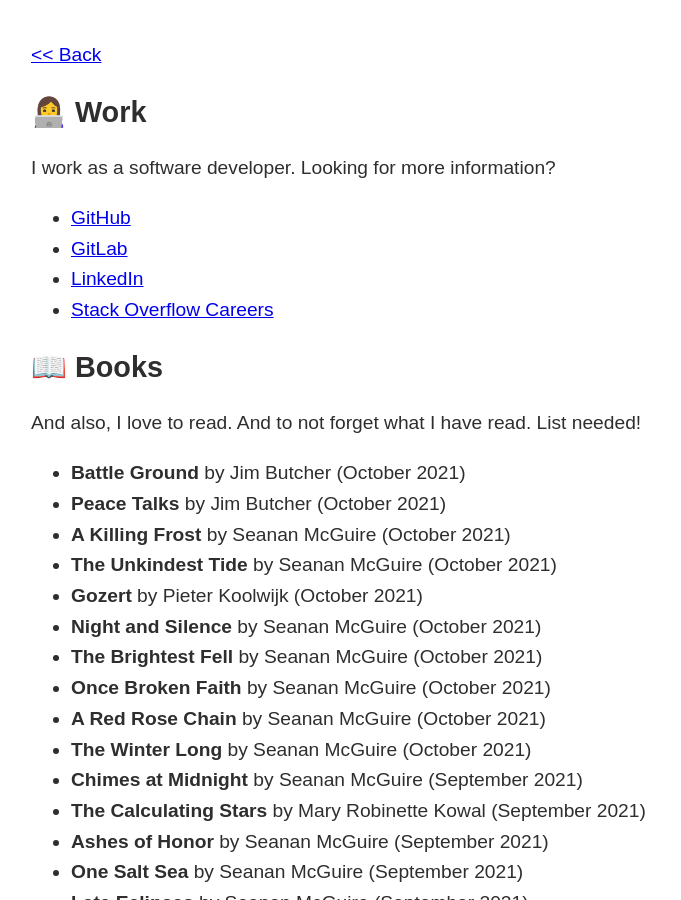
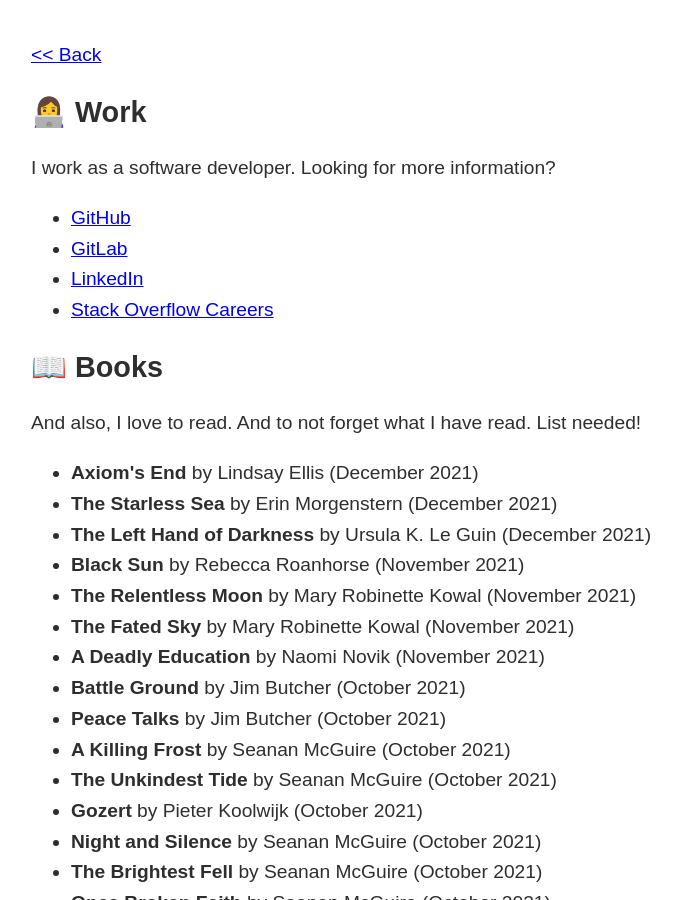
Before and after one commit to josienb/fictional-fungi, a Jekyll site: the page built from about.html, in a window 1280 px wide and 900 px high. Shown: the whole window, without its empty margins (284-965 px from the left). Built offline with Jekyll 4.4.1, drawn with Linux system fonts in a browser that asks for light colours.

Commit message:
Update book list for November & December

```diff
--- a/_data/books.yml
+++ b/_data/books.yml
@@ -1,3 +1,38 @@
+- title: Axiom's End
+  author: Lindsay Ellis
+  month: December 2021
+  firsttime: true
+
+- title: The Starless Sea
+  author: Erin Morgenstern
+  month: December 2021
+  firsttime: true
+
+- title: The Left Hand of Darkness
+  author: Ursula K. Le Guin
+  month: December 2021
+  firsttime: true
+
+- title: Black Sun
+  author: Rebecca Roanhorse
+  month: November 2021
+  firsttime: true
+
+- title: The Relentless Moon
+  author: Mary Robinette Kowal
+  month: November 2021
+  firsttime: true
+
+- title: The Fated Sky
+  author: Mary Robinette Kowal
+  month: November 2021
+  firsttime: true
+
+- title: A Deadly Education
+  author: Naomi Novik
+  month: November 2021
+  firsttime: true
+
 - title: Battle Ground
   author: Jim Butcher
   month: October 2021
```
